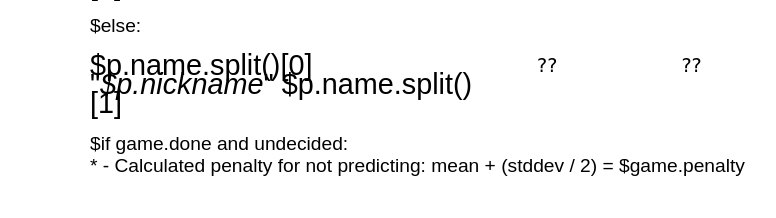
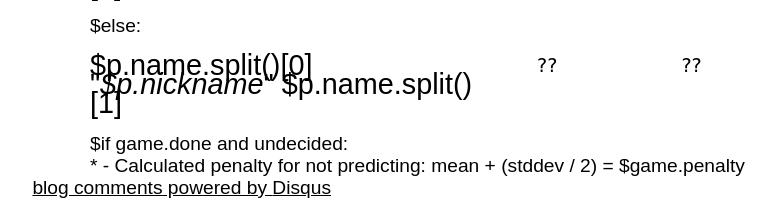
Before and after one commit to jonEbird/predictions, a Python web app: template templates/predictions.html in a window 1280 px wide. Shown: the part 618-836 px from the top of the page, without its empty margins (6-782 px from the left). Before the commit the page ends 794 px from the top, so only its background shows below. Run offline with Jinja, Linux system fonts and the light colour scheme; the template is opened without the code that fills it, so the values that code supplies are empty; some libraries are stand-ins or nearby versions.

Commit message:
Added disqus commenting system for thrash talking

```diff
--- a/templates/predictions.html
+++ b/templates/predictions.html
@@ -65,5 +65,21 @@ $if game.done and undecided:
     <p>* - Calculated penalty for not predicting: mean + (stddev / 2) = $game.penalty</p>
 </div>
 
+<div id="disqus_thread"></div>
+<script type="text/javascript">
+    var disqus_shortname  = 'buckeyepredictions';
+    var disqus_identifier = "$game.hometeam" + "$game.awayteam";
+    var disqus_url = 'http://buckeyepredictions.com';
+    alert(disqus_identifier);
+    /* * * DON'T EDIT BELOW THIS LINE * * */
+    (function() {
+        var dsq = document.createElement('script'); dsq.type = 'text/javascript'; dsq.async = true;
+        dsq.src = 'http://' + disqus_shortname + '.disqus.com/embed.js';
+        (document.getElementsByTagName('head')[0] || document.getElementsByTagName('body')[0]).appendChild(dsq);
+    })();
+</script>
+<noscript>Please enable JavaScript to view the <a href="http://disqus.com/?ref_noscript">comments powered by Disqus.</a></noscript>
+<a href="http://disqus.com" class="dsq-brlink">blog comments powered by <span class="logo-disqus">Disqus</span></a>
+
 </body>
 </html>
```
